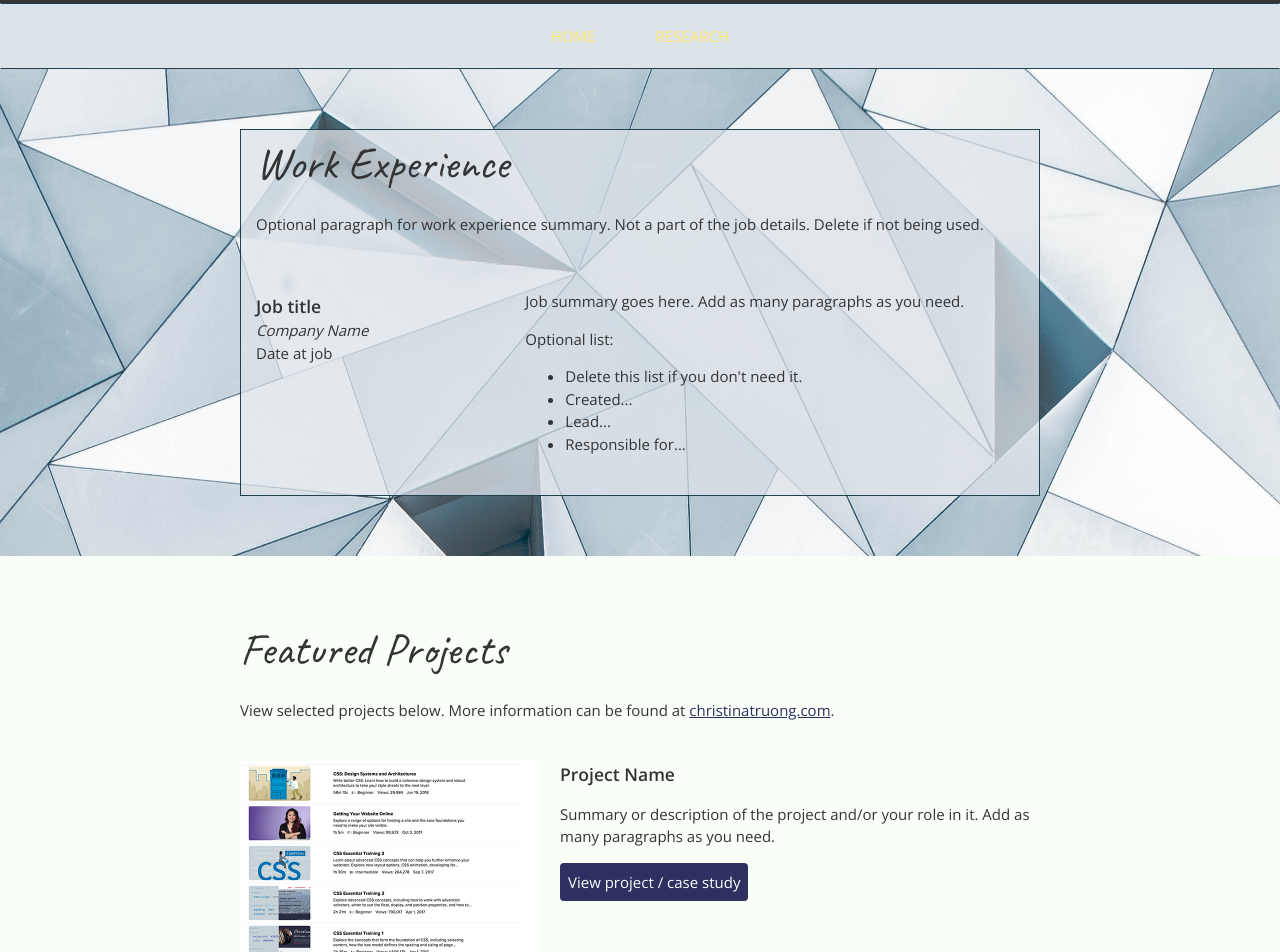
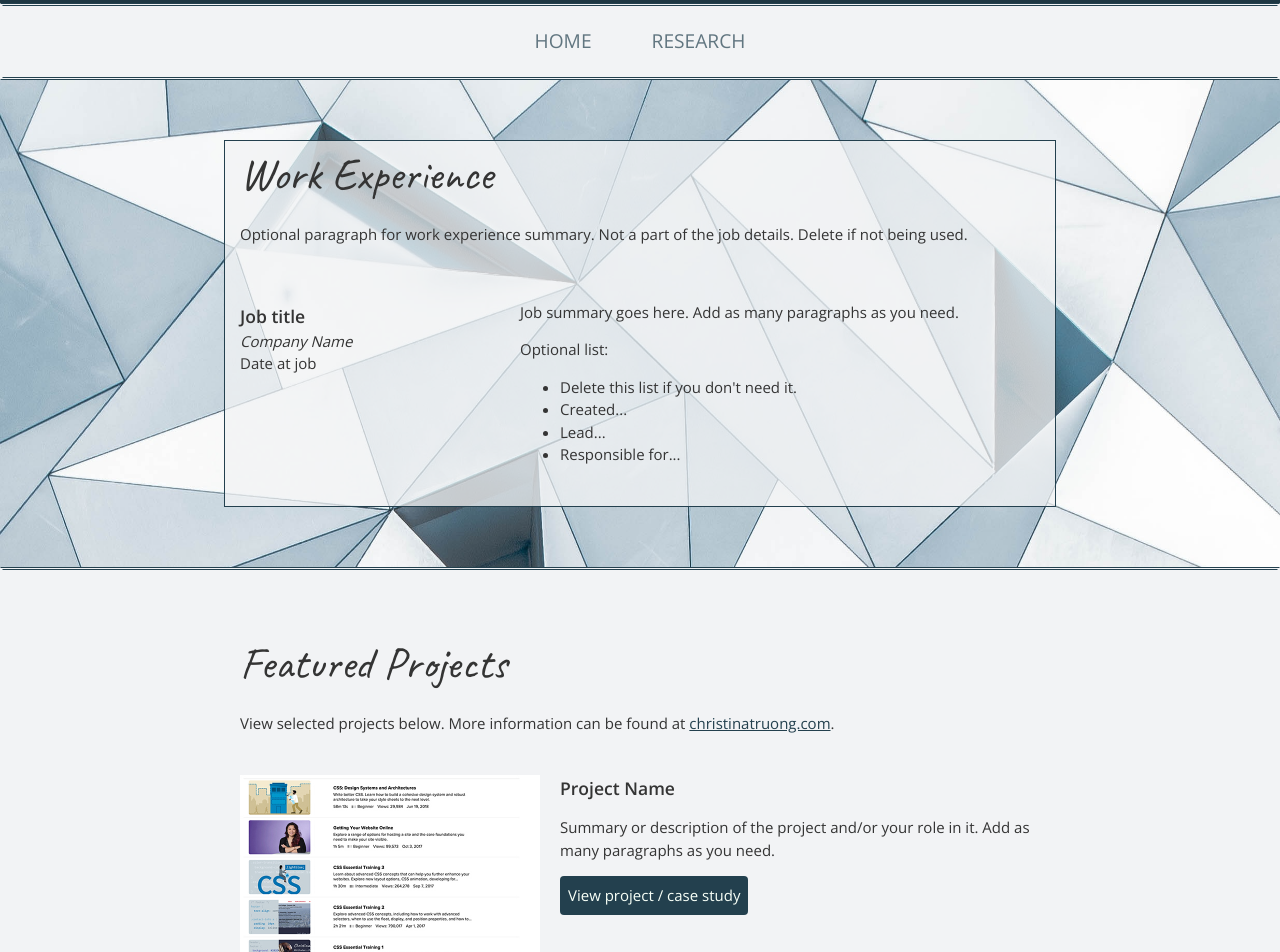
Before and after one commit to laura-arditti/laura-arditti.github.io, a plain HTML site: page index.html in a window 1280 px wide. Shown: the part 420-1372 px from the top of the page. Drawn offline with nearby package versions, Linux system fonts and the light colour scheme.

Commit message:
define style

```diff
--- a/css/styles.css
+++ b/css/styles.css
@@ -29,7 +29,7 @@ img{
     width: 300px;
 }
 a {
-    color: #FFE66D;
+    color: rgb(249, 190, 2);
 }
 a:hover {
     text-decoration: none;
@@ -79,7 +79,7 @@ h3 {
 /* Profile
 -------------------------------------------------*/
 header {
-    background: #343434;
+    background: rgba(31, 55, 67, 1);
     color: #F7FFF7;
 }
 header .img-circle {
@@ -95,11 +95,8 @@ header .content-wrap {
     width: unset;
 }
 .navbar {
-    background-color: rgb(220,227,233);
-     /* #fbfaf8; */
-    /* border: 1px solid; */
-    /* border-color: #cccccc transparent; */
-    border: 1px solid;
+    background-color:rgb(242, 243, 245);
+    border: 3px double;
     border-color: rgba(35, 64, 78, 1) transparent;
 }
 .navbar ul {
@@ -107,35 +104,41 @@ header .content-wrap {
     justify-content: center;
     list-style: none;
     font-family: "Open sans", sans-serif;
-    font-weight: 300;
+    font-weight: 400;
+    font-size: 1.2rem;
     text-transform: uppercase;
     line-height: 1.6em;
     margin: 0 auto;
     padding: 20px 15px;
-    color: rgb(35, 64, 78);
 }
-.navbar ul li a {
+.navbar a {
     padding: 20px 30px;
     text-decoration: none;
+    color: rgba(35, 64, 78, 70%);
+}
+.navbar a:hover {
+    color: rgba(35, 64, 78, 1);
 }
 /* Projects
 -------------------------------------------------*/
 .projects {
-    background: #F7FFF7;
+    background:rgb(242, 243, 245);
+    border: 3px double;
+    border-color: rgba(35, 64, 78, 1) transparent;
 }
 .projects a {
-    color: #2F3061;
+    color: rgba(35, 64, 78, 1);
 }
 .projects .btn {
     color:  #F7FFF7;
-    background: #2F3061;
+    background:rgba(35, 64, 78, 1);
     text-decoration: none;
     padding: 8px;
     border-radius: 4px;
     display: inline-block;
 }
 .projects .btn:hover {
-    background: rgba(47, 48, 97, 80%);
+    background: rgba(35, 64, 78, 80%);
 }
 .project-item {
     overflow: hidden;
@@ -155,8 +158,9 @@ header .content-wrap {
 .work-experience .content-wrap {
     /* margin: 60px auto; */
     padding: 0 15px;
-    background-color: rgba(220,227,233,0.75);
+    background-color: rgba(242, 243, 245,0.75);
     border: 1px solid rgba(35, 64, 78, 1);
+    box-sizing: content-box;
 }
 /* Education
 -------------------------------------------------*/
@@ -173,7 +177,7 @@ header .content-wrap {
 /* Contact Info
 -------------------------------------------------*/
 footer {
-    background: #343434;
+    background: rgba(35, 64, 78, 1);
     color: #F7FFF7;
 }
 .contact-list{
@@ -198,7 +202,7 @@ footer {
     header .img-circle {
         flex: 0 0 auto;
         border-radius: 0%;
-        margin: 70px 15px;
+        margin: 90px 15px;
     }
     header .content-wrap {
         margin: 0 0 ;
```
